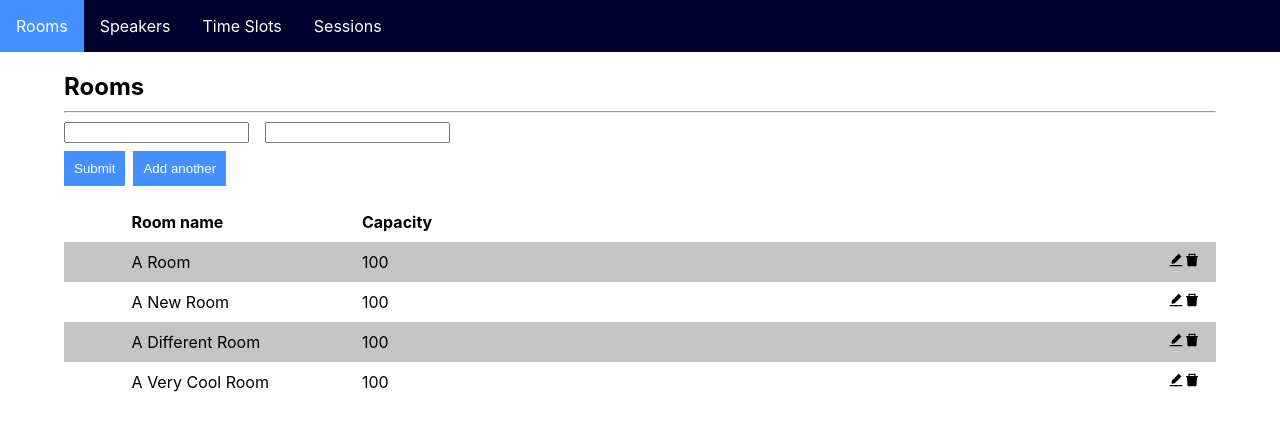
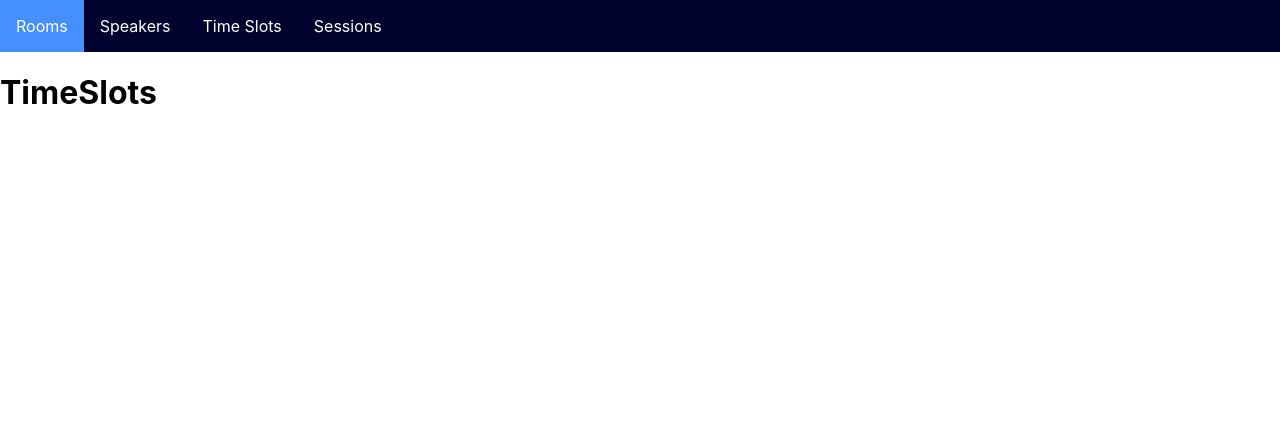
Before and after one commit to HeafieldLuke/Comp-4970-Red-Team, a React (Create React App) app in the folder client/: page /time-slots in a window 1280 px wide. Shown: the top 430 px of the page. Built offline with nearby package versions, Linux system fonts and the light colour scheme.

Commit message:
Setup Initial Room Form

```diff
--- a/client/package.json
+++ b/client/package.json
@@ -9,6 +9,7 @@
     "react": "^17.0.1",
     "react-dom": "^17.0.1",
     "react-icons": "^4.2.0",
+    "react-router-dom": "^5.2.0",
     "react-scripts": "4.0.3",
     "web-vitals": "^1.0.1"
   },
--- a/client/src/App.js
+++ b/client/src/App.js
@@ -1,14 +1,35 @@
 import Header from './components/Header/Header'
-import Rooms from './components/Rooms/Rooms'
+import Rooms from './components/Views/Rooms'
+import Speakers from './components/Views/Speakers'
+import TimeSlots from './components/Views/TimeSlots'
+import Sessions from './components/Views/Sessions'
 import './App.css';
+import {
+  BrowserRouter as Router,
+  Switch,
+  Route
+} from "react-router-dom";
 
 function App() {
   return (
-    <main>
+    <Router>
       <Header />
-      <Rooms />
-    </main>
 
+      <Switch>
+        <Route path="/rooms">
+          <Rooms />
+        </Route>
+        <Route path="/speakers">
+          <Speakers />
+        </Route>
+        <Route path="/time-slots">
+          <TimeSlots />
+        </Route>
+        <Router>
+          <Sessions path="/sessions" />
+        </Router>
+      </Switch>
+    </Router>
   );
 }
 
--- a/client/src/components/Header/Header.js
+++ b/client/src/components/Header/Header.js
@@ -1,13 +1,13 @@
 import './header.css'
-
+import { Link } from 'react-router-dom'
 const Header = () => {
 
     return (
         <ul>
-            <li><a>Rooms</a></li>
-            <li><a>Speakers</a></li>
-            <li><a>Time Slots</a></li>
-            <li><a>Sessions</a></li>
+            <li><Link to="/rooms">Rooms</Link></li>
+            <li><Link to="/speakers">Speakers</Link></li>
+            <li><Link to="/time-slots">Time Slots</Link></li>
+            <li><Link to="/sessions">Sessions</Link></li>
         </ul>
     );
 }
--- a/client/src/components/Rooms/Rooms.js
+++ /dev/null
@@ -1,97 +0,0 @@
-import './rooms.css'
-import { AiFillEdit, AiFillDelete } from 'react-icons/ai';
-
-const Rooms = () => {
-
-    return (
-        <div className="container">
-            <FormHeader name="Rooms"/>
-            <RoomForm />
-            <RoomTable />
-        </div>
-    );
-}
-
-const FormHeader = ({ name }) => (
-    <div>
-        <h2>{name}</h2>
-        <hr />
-    </div>
-
-)
-
-const RoomForm = () => {
-
-    return (
-        <div>
-          <form>
-            <input type="text"></input>
-            <input type="text"></input>
-          </form>
-          <div className="button-container">
-            <button>Submit</button>
-            <button>Add another</button>
-          </div>
-
-        </div>
-    )
-}
-
-const RoomTable = () => {
-
-    return (
-        <table>
-            <tr>
-                <th className="initial-spacing"></th>
-                <th className="row">Room name</th>
-                <th className="row">Capacity</th>
-                <th></th>
-                <th className="action"></th>
-            </tr>
-
-
-            <tr>
-                <td></td>
-                <td>A Room</td>
-                <td>100</td>
-                <td></td>
-                <td className="icons">
-                    <AiFillEdit />
-                    <AiFillDelete />
-                </td>
-            </tr>
-            <tr>
-                <td></td>
-                <td>A New Room</td>
-                <td>100</td>
-                <td></td>
-                <td className="icons">
-                    <AiFillEdit />
-                    <AiFillDelete />
-                </td>
-            </tr>
-            <tr>
-                <td></td>
-                <td>A Different Room</td>
-                <td>100</td>
-                <td></td>
-                <td className="icons">
-                    <AiFillEdit />
-                    <AiFillDelete />
-                </td>
-            </tr>
-            <tr>
-                <td></td>
-                <td>A Very Cool Room</td>
-                <td>100</td>
-                <td></td>
-                <td className="icons">
-                    <AiFillEdit />
-                    <AiFillDelete />
-                </td>
-            </tr>
-        </table>
-    )
-}
-
-export default Rooms;
--- /dev/null
+++ b/client/src/components/views/Rooms.js
@@ -0,0 +1,56 @@
+import { useState, useEffect } from 'react'
+import './base.css'
+import { AiFillEdit, AiFillDelete } from 'react-icons/ai';
+import { EntryTable, FormHeader } from 'Shared.js'
+
+const Rooms = () => {
+    const [rooms, setRooms] = useState([
+        {name: "A Room", capacity: 100, id: 1},
+        {name: "A New Room", capacity: 100, id: 1},
+        {name: "A different Room", capacity: 100, id: 2},
+        {name: "A Very Cool Room", capacity: 100, id: 3}
+    ])
+
+    return (
+        <div className="container">
+            <FormHeader name="Rooms"/>
+            <RoomForm />
+            <EntryTable
+                headers={["Room name", "Capacity", "Capacity"]}
+                rows={rooms}
+            />
+        </div>
+    );
+}
+
+const RoomForm = () => {
+
+    const [roomName, setRoomName] = useState("")
+    const [roomCapacity, setRoomCapacity] = useState("")
+
+    return (
+        <div>
+          <form>
+            <input
+                type="text"
+                value={roomName}
+                placeholder="Room name"
+                onInput={inputEvent => setRoomName(inputEvent.target.value)}
+            />
+            <input
+                type="text"
+                value={roomCapacity}
+                placeholder="Capacity"
+                onInput={inputEvent => setRoomCapacity(inputEvent.target.value)}
+            />
+          </form>
+          <div className="button-container">
+            <button>Submit</button>
+            <button>Add another</button>
+          </div>
+
+        </div>
+    )
+}
+
+export default Rooms;
--- /dev/null
+++ b/client/src/components/views/Sessions.js
@@ -0,0 +1,5 @@
+import 'base.css'
+
+const Sessions = () => <h1>Sessions</h1>
+
+export default Sessions
--- /dev/null
+++ b/client/src/components/views/Shared.js
@@ -0,0 +1,33 @@
+import 'base.css'
+
+const FormHeader = ({ name }) => (
+    <div>
+        <h2>{name}</h2>
+        <hr />
+    </div>
+)
+
+const EntryTable = ({ headers, rows }) => (
+    <table>
+        <tr>
+            <th className="initial-spacing"></th>
+            {headers.map(headerName => <th className="row">{headerName}</th>)}
+            <th></th>
+            <th className="action">Edit</th>
+            <th className="action">Delete</th>
+        </tr>
+        {rows.map(row => <EntryTableRow rowData={Object.values(row)} />)}
+    </table>
+)
+
+const EntryTableRow = ({ rowData }) => (
+    <tr>
+        <td></td>
+        {rowData.map(value => <td>{value}</td>)}
+        <td></td>
+        <td className="action"><AiFillEdit /></td>
+        <td className="action"><AiFillDelete /></td>
+    </tr>
+)
+
+export { EntryTable, FormHeader };
--- /dev/null
+++ b/client/src/components/views/Speakers.js
@@ -0,0 +1,5 @@
+import 'base.css'
+
+const Speakers = () => <h1>Speakers</h1>
+
+export default Speakers
--- /dev/null
+++ b/client/src/components/views/TimeSlots.js
@@ -0,0 +1,5 @@
+import 'base.css'
+
+const TimeSlots = () => <h1>TimeSlots</h1>
+
+export default TimeSlots
--- a/client/src/components/Rooms/rooms.css
+++ b/client/src/components/views/base.css
@@ -1,3 +1,7 @@
+:root {
+    font-size: 1em;
+}
+
 .container {
     width: 90%;
     margin: auto;
@@ -9,6 +13,7 @@ hr {
 
 input {
     margin-right: 16px;
+    font-size: inherit
 }
 
 button {
@@ -17,6 +22,7 @@ button {
     color: white;
     border: none;
     margin-right: 8px;
+    font-size: inherit
 }
 
 .button-container {
@@ -29,13 +35,14 @@ table {
     border-collapse: collapse;
 }
 .row {
-    width: 20%;
+    width: 10%;
 }
 .initial-spacing {
     width: 5%;
 }
 .action {
     width: 5%;
+    text-align: center;
 }
 
 th {
```
Also changed, not shown: 1 other file (tests, documents, lock files or other folders).
